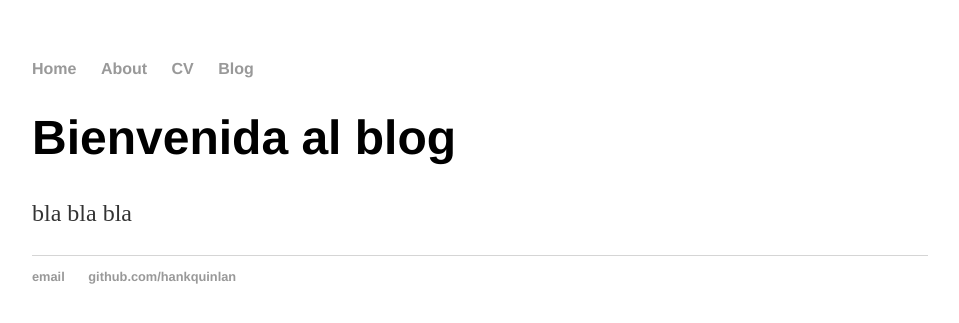
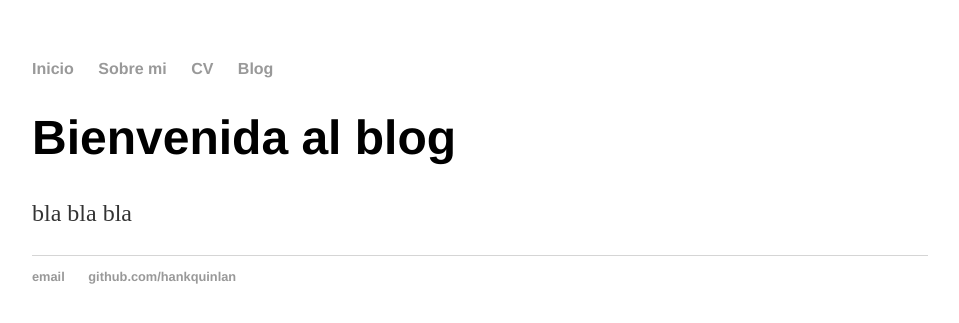
Before and after one commit to JdeJ/jdej.github.io, a Jekyll site: the page built from index.html, in a window 1280 px wide. Shown: the top 323 px of the page, without its empty margins (160-1119 px from the left). Built offline with Jekyll 4.4.1, drawn with Linux system fonts in a browser that asks for light colours.

Commit message:
Update default.html

```diff
--- a/_layouts/default.html
+++ b/_layouts/default.html
@@ -7,8 +7,8 @@
 	<body>
 		<nav>
 			<ul>
-	        		<li><a href="/">Home</a></li>
-		        	<li><a href="/about">About</a></li>
+				<li><a href="/">Inicio</a></li>
+				<li><a href="/about">Sobre mi</a></li>
 				<li><a href="/cv">CV</a></li>
 				<li><a href="/blog">Blog</a></li>
 			</ul>
@@ -26,6 +26,5 @@
 				<li><a href="https://github.com/hankquinlan">github.com/hankquinlan</a></li>
 			</ul>
 		</footer>
-
 	</body>
 </html>
```
Lines whose indentation alone changed are shown as unchanged.
